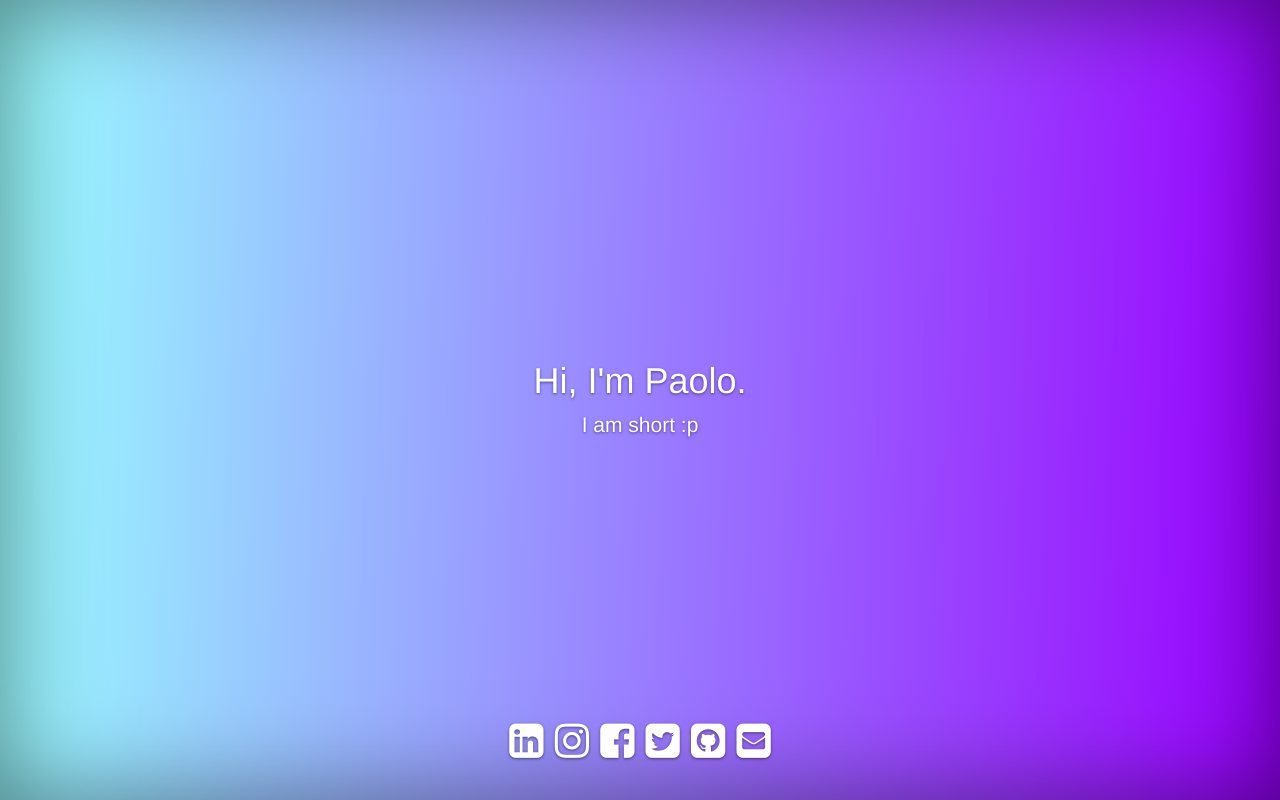
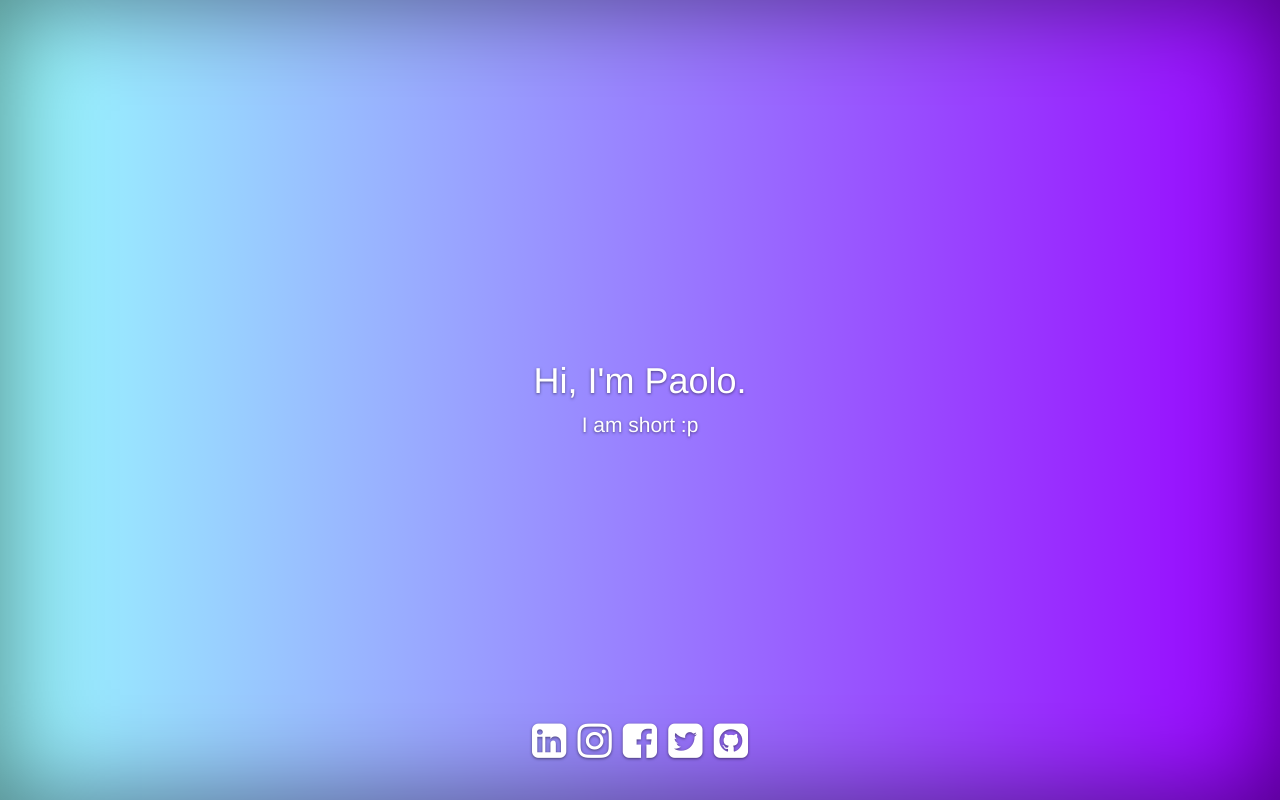
Before and after one commit to paoloranoso/paoloranoso-dot-com, a website: page app/index.html in a window 1280 px wide. Drawn offline with nearby package versions, Linux system fonts and the light colour scheme; files that its build step writes are made by us from their sources.

Commit message:
took out email icon, too many icons & do not want random mail

```diff
--- a/app/index.html
+++ b/app/index.html
@@ -56,10 +56,6 @@
 	          	<a target="_blank" href="https://github.com/paoloranoso">
 		          	<i class="fa fa-github-square"></i>
 		          </a>
-
-	          	<a target="_blank" href="mailto:paoloranoso@gmail.com">
-		          	<i class="fa fa-envelope-square"></i>
-		          </a>
             </div>
           </div>
 
```
